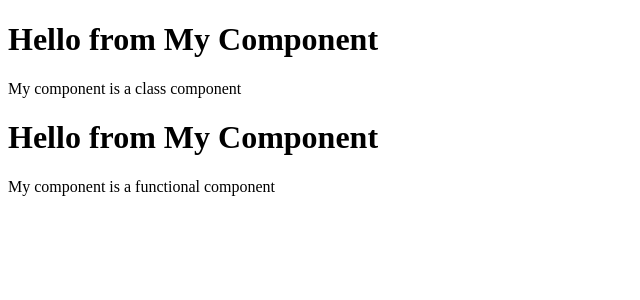
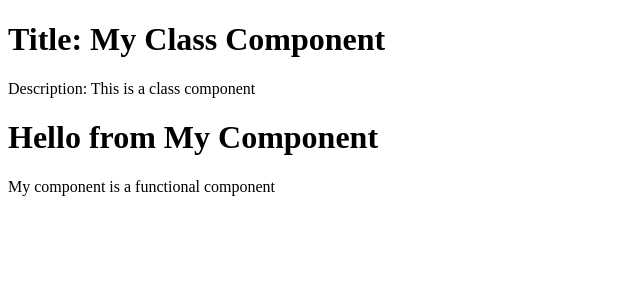
Before and after one commit to aikerary/IntroductionToReactUninorte, a React (Vite) app: page / in a window 1280 px wide. Shown: the top 300 px of the page, without its empty margins (0-640 px from the left). Built offline with nearby package versions, Linux system fonts and the light colour scheme.

Commit message:
Adding the props to the class component

```diff
--- a/src/components/MyClassComponent/MyClassComponent.jsx
+++ b/src/components/MyClassComponent/MyClassComponent.jsx
@@ -4,14 +4,16 @@ import React from "react";
 
 
 class MyClassComponent extends React.Component {
-  myMethod() {
-    console.log("Hello from myMethod");
+
+  constructor(props) {
+    super(props);
   }
+
   render() {
     return (
       <>
-        <h1>Hello from My Component</h1>
-        <p>My component is a class component</p>
+        <h1>Title: {this.props.title}</h1>
+        <p>Description: {this.props.description}</p>
       </>
     );
   }
--- a/src/main.jsx
+++ b/src/main.jsx
@@ -5,7 +5,7 @@ import MyFunctionalComponent from "./components/MyFunctionalComponent";
 
 ReactDOM.createRoot(document.getElementById("root")).render(
   <>
-    <MyClassComponent />
+    <MyClassComponent title="My Class Component" description="This is a class component"/>
     <MyFunctionalComponent />
   </>
 );
```
